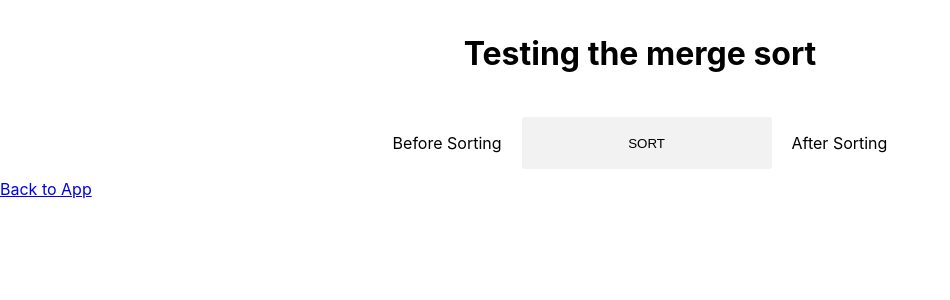
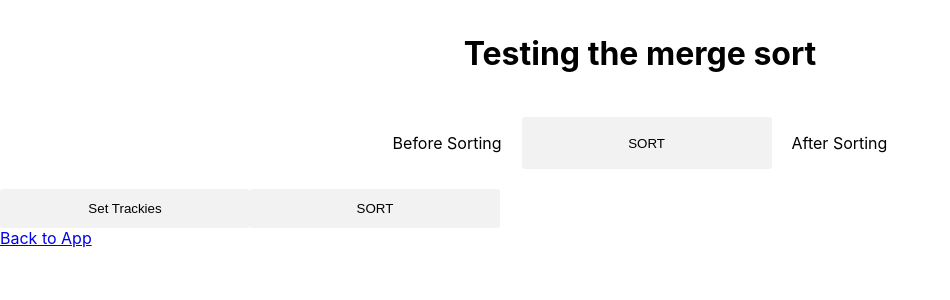
Before and after one commit to srym8/clarify, a React (Create React App) app: page /sort in a window 1280 px wide. Shown: the top 300 px of the page, without its empty margins (0-950 px from the left). Built offline with nearby package versions, Linux system fonts and the light colour scheme.

Commit message:
Successfully got Tracks in TrackList to render, can now determine how to sort

```diff
--- a/src/components/Sort/Sort.css
+++ b/src/components/Sort/Sort.css
@@ -7,3 +7,7 @@
     margin: 10px;
     float: left;
 }
+
+.information {
+    color: #20C20E;
+}
--- a/src/components/Sort/Sort.js
+++ b/src/components/Sort/Sort.js
@@ -9,6 +9,8 @@ function SortTest() {
 
     const [og, setOg] = useState([])
     const [sorted, setSorted] = useState([])
+
+    const [trackies, setTrackies] = useState([])
 
     function merge(left, right) {
         let resultArray = [],
@@ -73,6 +75,19 @@ function SortTest() {
 
     }
 
+    function handleTracksies() {
+
+        setTrackies([])
+
+        const mock = [{name: "abcdef", artists: "alpha", album: "letters", id: 1, uri: "ksbt9d"},
+        {name: "one more time", artists: "jack black", album: "kfp", id: 2, uri: "jdye6r"},
+        {name: "one more time", artists: "britany", album: "idk", id: 3, uri: "c7eng9"},
+        {name: "Axel F", artists: "Crazy Frog", album: "idk", id: 4, uri: "7wnofl"},
+        {name: "Virtual Insanity", artists: "Jamiroquai", album: "Travelling Without Moving", id: 5, uri: "41nc9g"}]
+
+        setTrackies(mock)
+    }
+
     return (
         <>
         <h1>Testing the merge sort</h1>
@@ -97,6 +112,8 @@ function SortTest() {
         </div>
 
         </div>
+        <button onClick={handleTracksies}>Set Trackies</button>
+        <TrackList tracks={trackies} isPlaylist={false}/>
         <Link to="/app">Back to App</Link>
         </>
     )
```
